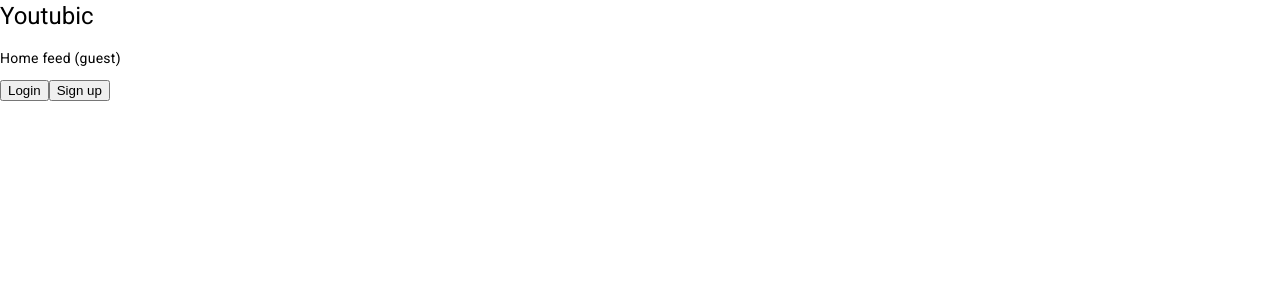
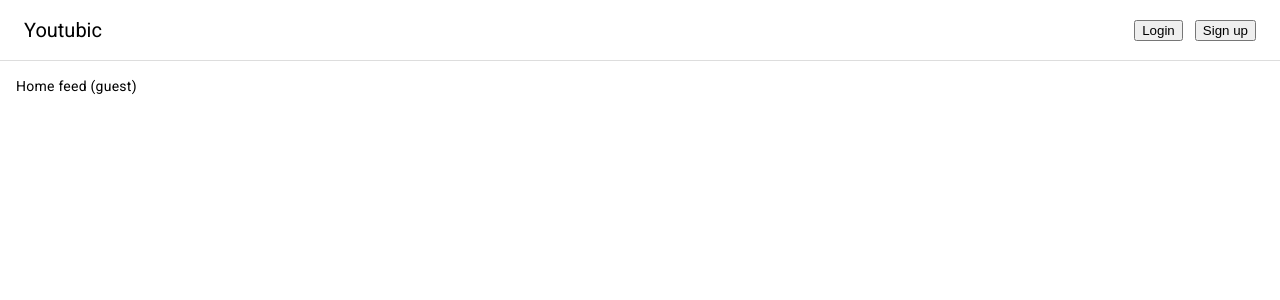
Before and after one commit to petarbratic/isa-projekat, an Angular app in the folder isa-frontend/: page / in a window 1280 px wide. Shown: the top 300 px of the page. Built offline with nearby package versions, Linux system fonts and the light colour scheme.

Commit message:
raspored na home page, poboljsan flow...

```diff
--- a/isa-frontend/src/app/core/services/auth.service.ts
+++ b/isa-frontend/src/app/core/services/auth.service.ts
@@ -57,7 +57,6 @@ export class AuthService {
     this.userService.currentUser = null;
     localStorage.removeItem("jwt");
     this.access_token = null;
-    this.router.navigate(['/login']);
   }
 
   tokenIsPresent(): boolean {
--- a/isa-frontend/src/app/features/auth/signup/signup.component.ts
+++ b/isa-frontend/src/app/features/auth/signup/signup.component.ts
@@ -73,23 +73,13 @@ export class SignupComponent implements OnInit {
 
     this.authService.signup(this.form.value).subscribe({
       next: () => {
-        const creds = {
-          username: this.form.value.username,
-          password: this.form.value.password
-        };
+        this.submitted = false;
 
-        this.authService.login(creds).subscribe({
-          next: () => {
-            this.userService.getMyInfo().subscribe({
-              next: () => this.router.navigate([this.returnUrl]),
-              error: () => this.router.navigate([this.returnUrl])
-            });
-          },
-          error: () => {
-            this.submitted = false;
-            this.notification = { msgType: 'error', msgBody: 'Auto-login nakon registracije nije uspeo.' };
-          }
-        });
+        // poruka (opciono)
+        this.router.navigate(['/login', {
+          msgType: 'success',
+          msgBody: 'Registracija uspešna. Uloguj se.'
+        }], { queryParams: { returnUrl: this.returnUrl } });
       },
       error: (error) => {
         this.submitted = false;
--- a/isa-frontend/src/app/features/home/home.component.html
+++ b/isa-frontend/src/app/features/home/home.component.html
@@ -1,25 +1,37 @@
-<h1>Youtubic</h1>
+<header class="app-header">
+  <!-- Levo -->
+  <div class="header-left">
+    <h1 class="logo">Youtubic</h1>
+  </div>
 
-<!-- Nije ulogovan -->
-<div *ngIf="!isLoggedIn">
-  <p>Home feed (guest)</p>
+  <!-- Sredina (rezervisano za search bar) -->
+  <div class="header-center">
+    <!-- ovde kasnije ide search bar -->
+  </div>
 
-  <button routerLink="/login">
-    Login
-  </button>
+  <!-- Desno (guest) -->
+  <div class="header-right" *ngIf="!authService.tokenIsPresent()">
+    <button routerLink="/login">Login</button>
+    <button routerLink="/signup">Sign up</button>
+  </div>
 
-  <button routerLink="/signup">
-    Sign up
-  </button>
-</div>
+  <!-- Desno (ulogovan) -->
+  <div class="header-right" *ngIf="authService.tokenIsPresent()">
+    <span>
+      {{ userService.currentUser?.firstName }} {{ userService.currentUser?.lastName }}
+    </span>
+    <button (click)="logout()">Logout</button>
+  </div>
+</header>
 
-<!-- Ulogovan -->
-<div *ngIf="authService.tokenIsPresent()">
-  <p>Dobrodošao, {{ userService.currentUser?.firstName }} {{ userService.currentUser?.lastName }}</p>
+<main class="content">
+  <!-- Nije ulogovan -->
+  <div *ngIf="!authService.tokenIsPresent()">
+    <p>Home feed (guest)</p>
+  </div>
 
-  <button (click)="logout()">
-    Logout
-  </button>
-
-  <p>Home feed (authenticated)</p>
-</div>
+  <!-- Ulogovan -->
+  <div *ngIf="authService.tokenIsPresent()">
+    <p>Home feed (authenticated)</p>
+  </div>
+</main>
--- a/isa-frontend/src/app/features/home/home.component.scss
+++ b/isa-frontend/src/app/features/home/home.component.scss
@@ -0,0 +1,44 @@
+.app-header {
+  position: fixed;
+  top: 0;
+  left: 0;
+  right: 0;
+
+  height: 60px;
+  padding: 0 24px;
+
+  display: flex;
+  align-items: center;
+  justify-content: space-between;
+
+  background-color: #ffffff;
+  border-bottom: 1px solid #ddd;
+
+  z-index: 1000;
+}
+
+.header-left {
+  flex: 1;
+}
+
+.header-center {
+  flex: 1;
+  text-align: center;
+}
+
+.header-right {
+  flex: 1;
+  display: flex;
+  justify-content: flex-end;
+  gap: 12px;
+}
+
+.logo {
+  margin: 0;
+  font-size: 20px;
+}
+
+.content {
+  margin-top: 60px; // da sadržaj ne uđe ispod headera
+  padding: 16px;
+}
--- a/isa-frontend/src/app/features/home/home.component.ts
+++ b/isa-frontend/src/app/features/home/home.component.ts
@@ -10,7 +10,6 @@ import { UserService } from '../../core/services/user.service';
 })
 export class HomeComponent implements OnInit {
 
-  isLoggedIn = false;
   username: string | null = null;
 
   constructor(
@@ -20,12 +19,12 @@ export class HomeComponent implements OnInit {
   ) {}
 
   ngOnInit(): void {
-    this.isLoggedIn = this.authService.tokenIsPresent();
     this.username = this.authService.getUsername();
   }
 
   logout(): void {
     this.authService.logout();
-    this.router.navigate(['/login']);
+    this.username = null;
+    this.router.navigateByUrl('');
   }
 }
```
